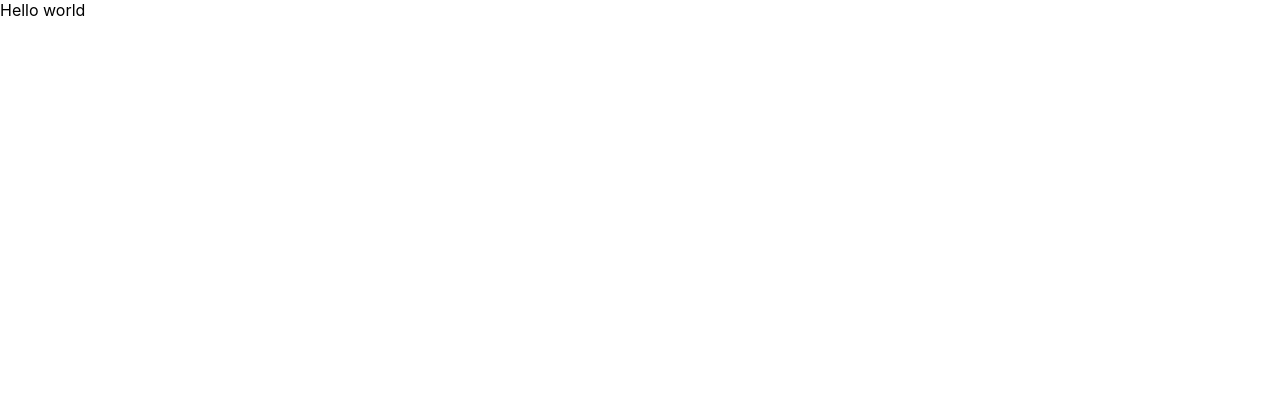
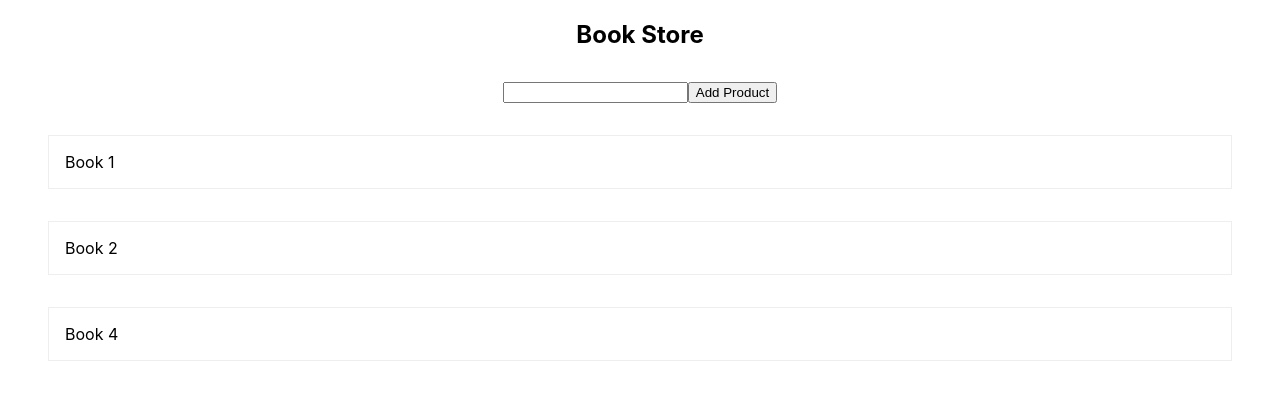
Before and after one commit to mohamadhoseinn/mern, a React (Create React App) app: page / in a window 1280 px wide. Shown: the top 400 px of the page. Built offline with nearby package versions, Linux system fonts and the light colour scheme.

Commit message:
create first project and use from context for manage state

```diff
--- /dev/null
+++ b/src/App.css
@@ -0,0 +1,3 @@
+.App h2 {
+  text-align: center;
+}
--- a/src/App.js
+++ b/src/App.js
@@ -1,5 +1,32 @@
-function App() {
-  return <div className="App">Hello world</div>;
+import { useContext } from "react";
+import PropTypes from "prop-types";
+
+import ProductList from "./components/ProductList/ProductList";
+import NewProduct from "./components/NewProduct/NewProduct";
+import ProductContext from "./context/ProductContext";
+
+import "./App.css";
+
+function App({ text }) {
+  const { products } = useContext(ProductContext);
+
+  return (
+    <div className="App">
+      <h2>{text}</h2>
+      <NewProduct />
+      {products.map((item) => {
+        return <ProductList key={item.id} item={item} />;
+      })}
+    </div>
+  );
 }
 
+App.defaultProps = {
+  text: "Book Store",
+};
+
+ProductList.propTypes = {
+  text: PropTypes.string,
+};
+
 export default App;
--- /dev/null
+++ b/src/components/NewProduct/NewProduct.css
@@ -0,0 +1,4 @@
+.new-product form {
+  margin: 2em;
+  text-align: center;
+}
--- /dev/null
+++ b/src/components/NewProduct/NewProduct.jsx
@@ -0,0 +1,29 @@
+import { useContext } from "react";
+import PropTypes from "prop-types";
+
+import ProductContext from "../../context/ProductContext";
+
+import "./NewProduct.css";
+
+const NewProduct = ({ NameButton }) => {
+  const { addProductHandler } = useContext(ProductContext);
+
+  return (
+    <div className="new-product">
+      <form onSubmit={addProductHandler}>
+        <input type="text" />
+        <button type="submit">{NameButton}</button>
+      </form>
+    </div>
+  );
+};
+
+NewProduct.defaultProps = {
+  NameButton: "Add Product",
+};
+
+NewProduct.propTypes = {
+  NameButton: PropTypes.string.isRequired,
+};
+
+export default NewProduct;
--- /dev/null
+++ b/src/components/ProductList/ProductList.css
@@ -0,0 +1,11 @@
+.product-list {
+  list-style: none;
+  margin: 2rem;
+  padding: 0;
+}
+
+.product-list li {
+  margin: 1rem;
+  border: 1px solid #eee;
+  padding: 1rem;
+}
--- /dev/null
+++ b/src/components/ProductList/ProductList.jsx
@@ -0,0 +1,19 @@
+import PropTypes from "prop-types";
+
+import "./ProductList.css";
+
+const ProductList = ({ item }) => {
+  return (
+    <div>
+      <ul className="product-list">
+        <li>{item.title}</li>
+      </ul>
+    </div>
+  );
+};
+
+ProductList.propTypes = {
+  item: PropTypes.object.isRequired,
+};
+
+export default ProductList;
--- /dev/null
+++ b/src/context/ProductContext.js
@@ -0,0 +1,32 @@
+import { createContext, useState } from "react";
+
+const ProductContext = createContext();
+
+export const ProductProvider = ({ children }) => {
+  const [products, setProducts] = useState([
+    { id: 1, title: "Book 1" },
+    { id: 2, title: "Book 2" },
+    { id: 3, title: "Book 4" },
+  ]);
+
+  const addProductHandler = (event) => {
+    event.preventDefault();
+
+    const newProduct = {
+      id: Math.random().toString(),
+      title: "amisrmm",
+    };
+    setProducts((prevProducts) => {
+      return [...prevProducts, newProduct];
+    });
+    console.log(products.concat(newProduct));
+  };
+
+  return (
+    <ProductContext.Provider value={{ products, addProductHandler }}>
+      {children}
+    </ProductContext.Provider>
+  );
+};
+
+export default ProductContext;
--- a/src/index.js
+++ b/src/index.js
@@ -1,12 +1,13 @@
 import React from "react";
 import ReactDOM from "react-dom";
 import App from "./App";
+import { ProductProvider } from "./context/ProductContext";
 
 import "./index.css";
 
 ReactDOM.render(
-  <React.StrictMode>
+  <ProductProvider>
     <App />
-  </React.StrictMode>,
+  </ProductProvider>,
   document.getElementById("root")
 );
```
